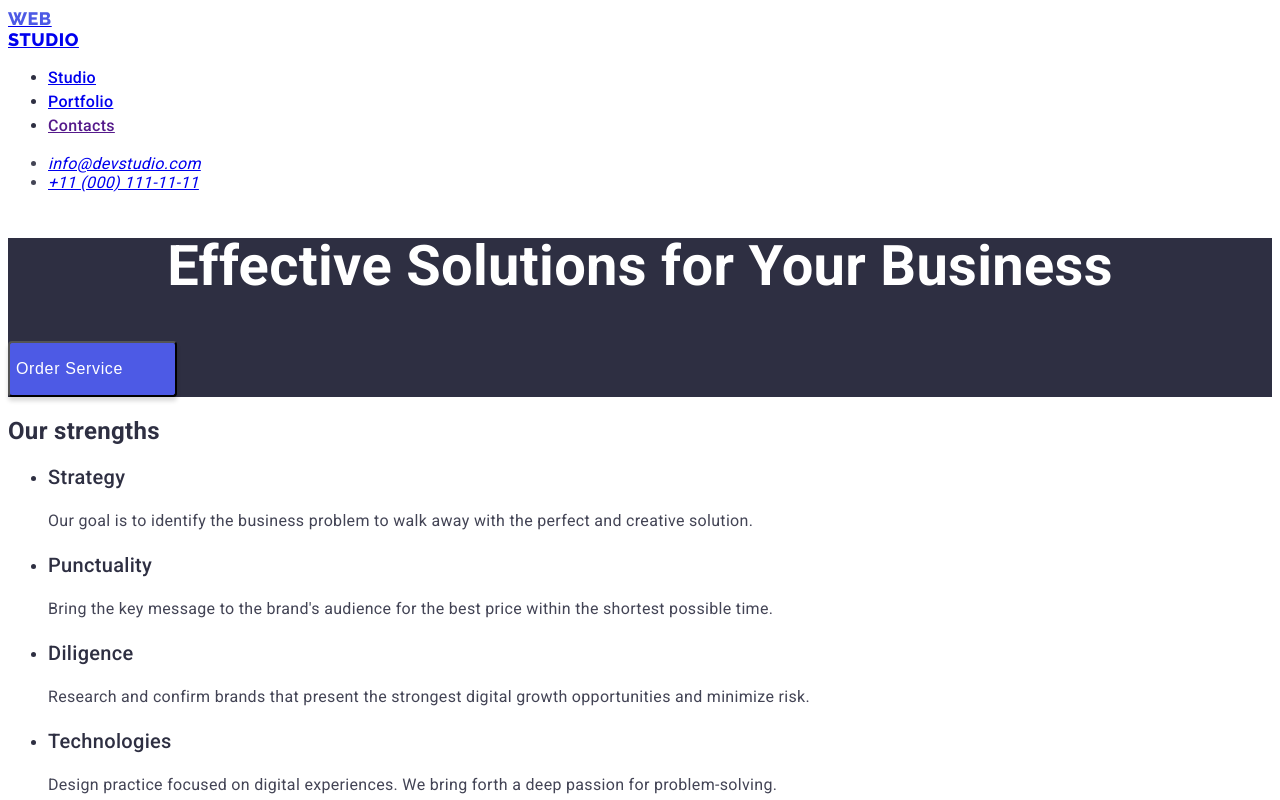
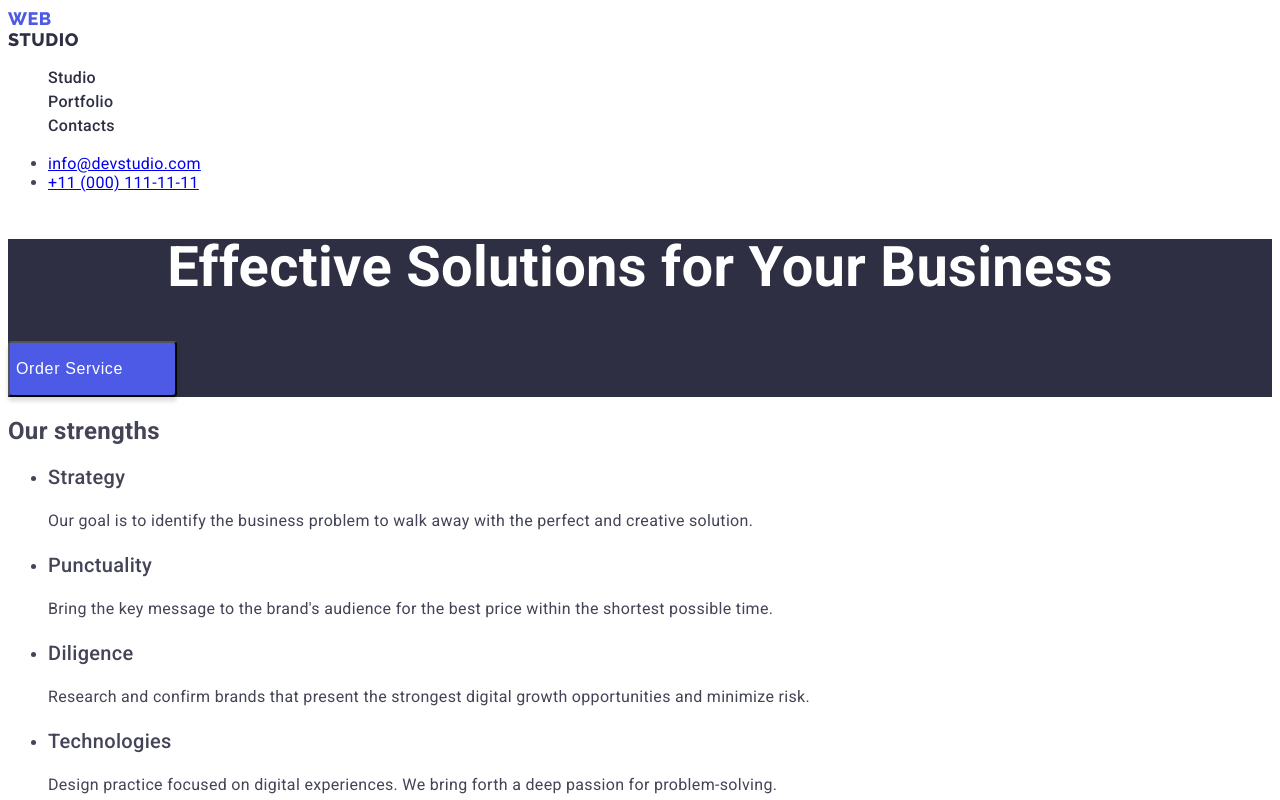
Before and after one commit to Oleksii81/goit-markup-hw-02, a plain HTML site: page index.html in a window 1280 px wide. Shown: the top 800 px of the page. Drawn offline with Linux system fonts and the light colour scheme.

Commit message:
correction
correction till adress

```diff
--- a/css/styles.css
+++ b/css/styles.css
@@ -6,49 +6,50 @@
     --background-color-gray: #F4F4FD;
     --footer-text-color: #F4F4FD;
     --logo-web-color: #4D5AE5;
-    --font-alternative: 'Raleway';
+    --font-alternative: 'Raleway', sans-serif;
 }
 body {
-    color: #2E2F42;
-    font-family: 'Roboto', 'Raleway', 'Helvetica Neue', ' Roboto', ' Verdana', ' Tahoma', sans-serif;
+    color: var(--text-color);
+    font-family: 'Roboto', sans-serif;
+    background-color: #FFFFFF;
     letter-spacing: 0.02em;
 }
-.logo-web {
-    width: 44px;
-    height: 21px;
+.logo {
     font-family: var(--font-alternative);
-    font-style: normal;
-    font-weight: 800;
-    font-size: 18px;
-    line-height: 1.2;
-    display: flex;
-    align-items: center;
-    letter-spacing: 0.03em;
-    text-transform: uppercase;
-    color: var(--logo-web-color);
+        font-weight: 800;
+        font-size: 18px;
+        line-height: 1.17;
+        letter-spacing: 0.03em;
+        text-transform: uppercase;
+        color: var(--logo-web-color);
+}
+.link {
+    text-decoration: none;
 }
 .logo-studio {
     width: 71px;
     height: 21px;
-    font-family: var(--font-alternative);
-    font-style: normal;
-    font-weight: 800;
-    font-size: 18px;
-    line-height: 1.2;
     display: flex;
     align-items: center;
-    letter-spacing: 0.03em;
-    text-transform: uppercase;
+    color: var(--brand-color);
 }
-.main-nav {
+.list {
+    list-style: none;
+}
+.nav {
     font-weight: 500;
     font-size: 16px;
     line-height: 1.5;
+    color: var(--brand-color);
 }
-.main-nav .nav:active {
+.nav:hover, .nav:focus {
     color: var(--nav-color);
 }
+.link {
+    text-decoration: none;
+}
 .address {
+    font-style: normal;
     color: var(--text-color);
 }
 .address .mailto:active {
@@ -185,4 +186,6 @@ body {
     font-size: 16px;
         line-height: 1.5;
         color: var(--text-color);
+        display: inline-block;
+        vertical-align: ;
 }
--- a/index.html
+++ b/index.html
@@ -18,18 +18,18 @@
   <body>
     <header>
       <nav>
-        <a href="./index.html">
-          <span class="logo-web">Web</span
-          ><span class="logo-studio">Studio</span>
+        <a class="logo link" href="./index.html">
+          Web
+          <span class="logo-studio">Studio</span>
         </a>
-        <ul class="main-nav">
-          <li><a class="nav" href="./studio.html">Studio</a></li>
-          <li><a class="nav" href="./portfolio.html">Portfolio</a></li>
-          <li><a class="nav" href="">Contacts</a></li>
+        <ul class="list">
+          <li><a class="nav link" href="./index.html">Studio</a></li>
+          <li><a class="nav link" href="./portfolio.html">Portfolio</a></li>
+          <li><a class="nav link" href="">Contacts</a></li>
         </ul>
       </nav>
-      <address>
-        <ul class="address">
+      <address class="address">
+        <ul>
           <li>
             <a class="mailto" href="mailto:info@devstudio.com"
               >info@devstudio.com</a
@@ -133,9 +133,8 @@
       </section>
     </main>
     <footer class="footer">
-      <a href="./index.html">
-        <span class="logo-web">Web</span
-        ><span class="logo-studio-footer">Studio</span>
+      <a class="logo link" href="./index.html">
+        Web<span class="logo-studio-footer">Studio</span>
       </a>
       <p class="footer-text">
         Increase the flow of customers and sales for your business with digital
```
Also changed, not shown: portfolio.html (+9 -9 lines).
